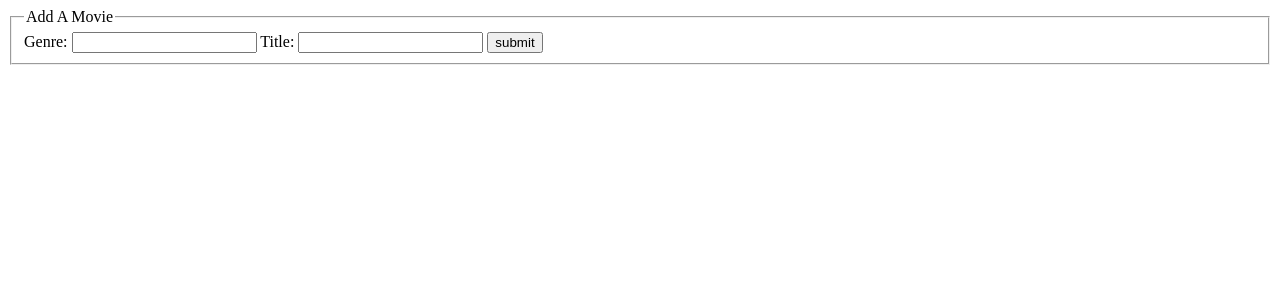
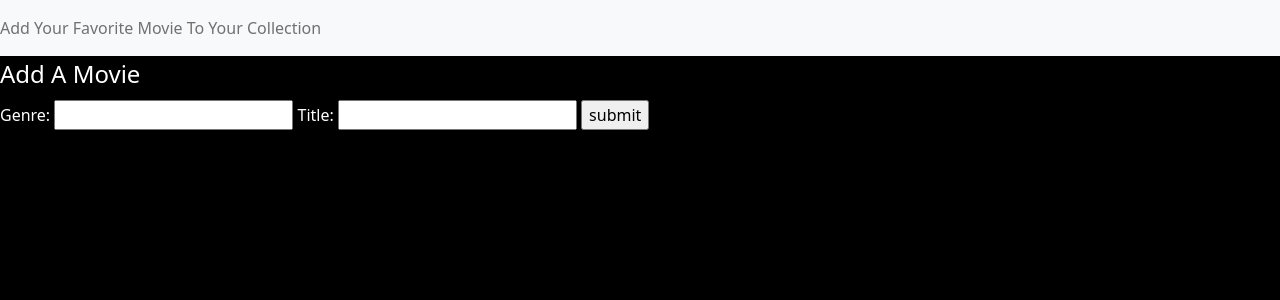
Before and after one commit to Lara5595/Spring_Boot_Practice, a Spring Boot app: page /posts/movies in a window 1280 px wide. Shown: the top 300 px of the page. Run offline with Spring Boot 4, Linux system fonts and the light colour scheme.

Commit message:
added nav

```diff
--- a/src/main/resources/static/css/movies.css
+++ b/src/main/resources/static/css/movies.css
@@ -0,0 +1,4 @@
+body{
+    background-color: black;
+    color: white;
+}
--- a/src/main/resources/templates/partials/partials.html
+++ b/src/main/resources/templates/partials/partials.html
@@ -7,7 +7,7 @@
     <link href="https://cdn.jsdelivr.net/npm/bootstrap@5.2.2/dist/css/bootstrap.min.css" rel="stylesheet" integrity="sha384-Zenh87qX5JnK2Jl0vWa8Ck2rdkQ2Bzep5IDxbcnCeuOxjzrPF/et3URy9Bv1WTRi" crossorigin="anonymous">
     <script src="https://cdn.jsdelivr.net/npm/bootstrap@5.2.2/dist/js/bootstrap.bundle.min.js" integrity="sha384-OERcA2EqjJCMA+/3y+gxIOqMEjwtxJY7qPCqsdltbNJuaOe923+mo//f6V8Qbsw3" crossorigin="anonymous"></script>
     <!--    Thyme leaf css-->
-    <link rel="stylesheet" href="/css/allPost.css">
+    <link rel="stylesheet" href="/css/movies.css">
 </head>
 <body>
 <nav th:fragment="bootstrap-nav" class="navbar navbar-light bg-light justify-content-between">
--- a/src/main/resources/templates/posts/allMovies.html
+++ b/src/main/resources/templates/posts/allMovies.html
@@ -3,6 +3,9 @@
 <head th:replace="partials/partials.html :: head ('All Posts')" >
     <meta charset="UTF-8">
     <title th:text="${title}">All Movies</title>
+    <!--    Bootstrap-->
+    <link href="https://cdn.jsdelivr.net/npm/bootstrap@5.2.2/dist/css/bootstrap.min.css" rel="stylesheet" integrity="sha384-Zenh87qX5JnK2Jl0vWa8Ck2rdkQ2Bzep5IDxbcnCeuOxjzrPF/et3URy9Bv1WTRi" crossorigin="anonymous">
+    <script src="https://cdn.jsdelivr.net/npm/bootstrap@5.2.2/dist/js/bootstrap.bundle.min.js" integrity="sha384-OERcA2EqjJCMA+/3y+gxIOqMEjwtxJY7qPCqsdltbNJuaOe923+mo//f6V8Qbsw3" crossorigin="anonymous"></script>
 </head>
 <body>
 <nav th:replace="partials/partials.html :: bootstrap-nav"></nav>
--- a/src/main/resources/templates/posts/movies.html
+++ b/src/main/resources/templates/posts/movies.html
@@ -1,10 +1,19 @@
 <!DOCTYPE html>
 <html xmlns:th="http://www.thymeleaf.org" lang="en">
-<head>
+<head th:replace="partials/partials.html :: head ('All A Movie')" >
     <meta charset="UTF-8">
     <title>Add A Movie</title>
+    <!--    Bootstrap-->
+    <link href="https://cdn.jsdelivr.net/npm/bootstrap@5.2.2/dist/css/bootstrap.min.css" rel="stylesheet" integrity="sha384-Zenh87qX5JnK2Jl0vWa8Ck2rdkQ2Bzep5IDxbcnCeuOxjzrPF/et3URy9Bv1WTRi" crossorigin="anonymous">
+    <script src="https://cdn.jsdelivr.net/npm/bootstrap@5.2.2/dist/js/bootstrap.bundle.min.js" integrity="sha384-OERcA2EqjJCMA+/3y+gxIOqMEjwtxJY7qPCqsdltbNJuaOe923+mo//f6V8Qbsw3" crossorigin="anonymous"></script>
 </head>
 <body>
+<nav class="navbar navbar-light bg-light">
+  <span class="navbar-text justify-content-center">
+    Add Your Favorite Movie To Your Collection
+  </span>
+</nav>
+
 <fieldset>
     <legend>Add A Movie</legend>
     <!--    we use coffee/new that we created on  coffee controller-->
```
